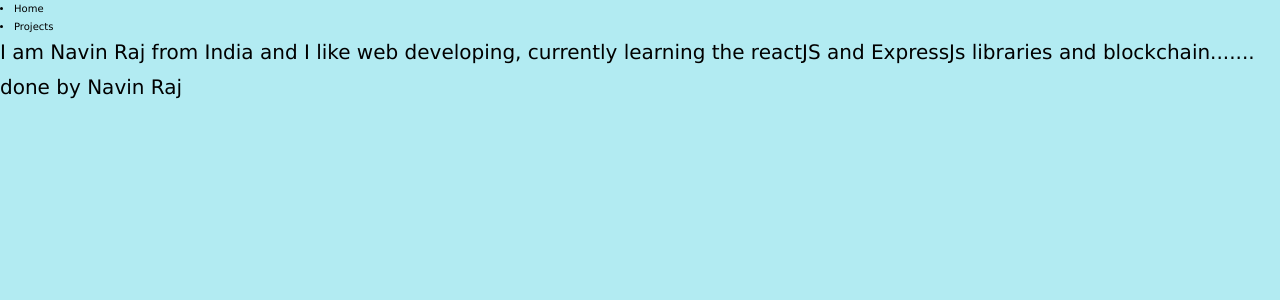
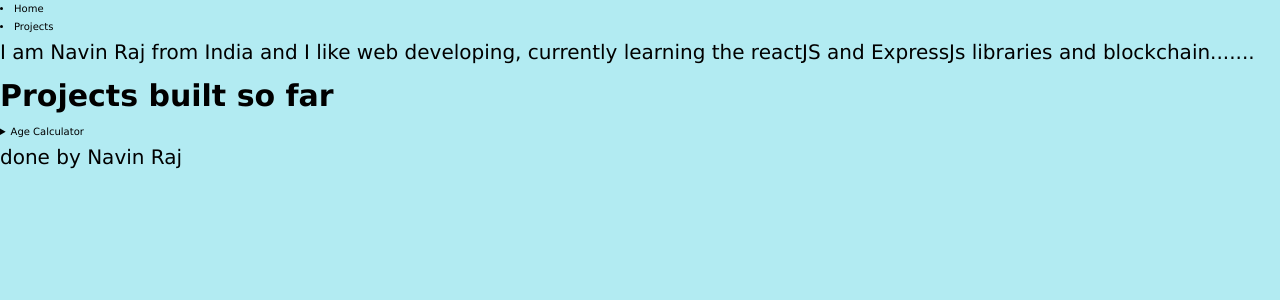
Before and after one commit to Navin77/Navin77.github.io, a React (Create React App) app: page / in a window 1280 px wide. Shown: the top 300 px of the page. Built offline with nearby package versions, Linux system fonts and the light colour scheme.

Commit message:
create projects and project component

```diff
--- a/src/App.js
+++ b/src/App.js
@@ -1,4 +1,6 @@
 import React from 'react';
+import Projects from './Projects.js';
+
 
 class App extends React.Component {
     render() {
@@ -15,6 +17,7 @@ class App extends React.Component {
                     currently learning the reactJS and ExpressJs libraries
                     and blockchain.......
                 </p>
+                <Projects />
             </main>
             <footer>
                 <p>done by Navin Raj</p>
--- /dev/null
+++ b/src/Project.js
@@ -0,0 +1,16 @@
+import React from 'react';
+
+class Project extends React.Component {
+    render() {
+        return (
+            <>
+                <details>
+                    <summary>Age Calculator</summary>
+                    <p>lorem ipsum afadfsfdsfdfd  </p>
+                </details>
+            </>
+        )
+    }
+}
+
+export default Project;
--- /dev/null
+++ b/src/Projects.js
@@ -0,0 +1,15 @@
+import React from 'react';
+import Project from './Project.js';
+
+class Projects extends React.Component {
+    render() {
+        return (
+            <section>
+                <h1>Projects built so far</h1>
+                <Project />
+            </section>
+        )
+    }
+}
+
+export default Projects;
```
